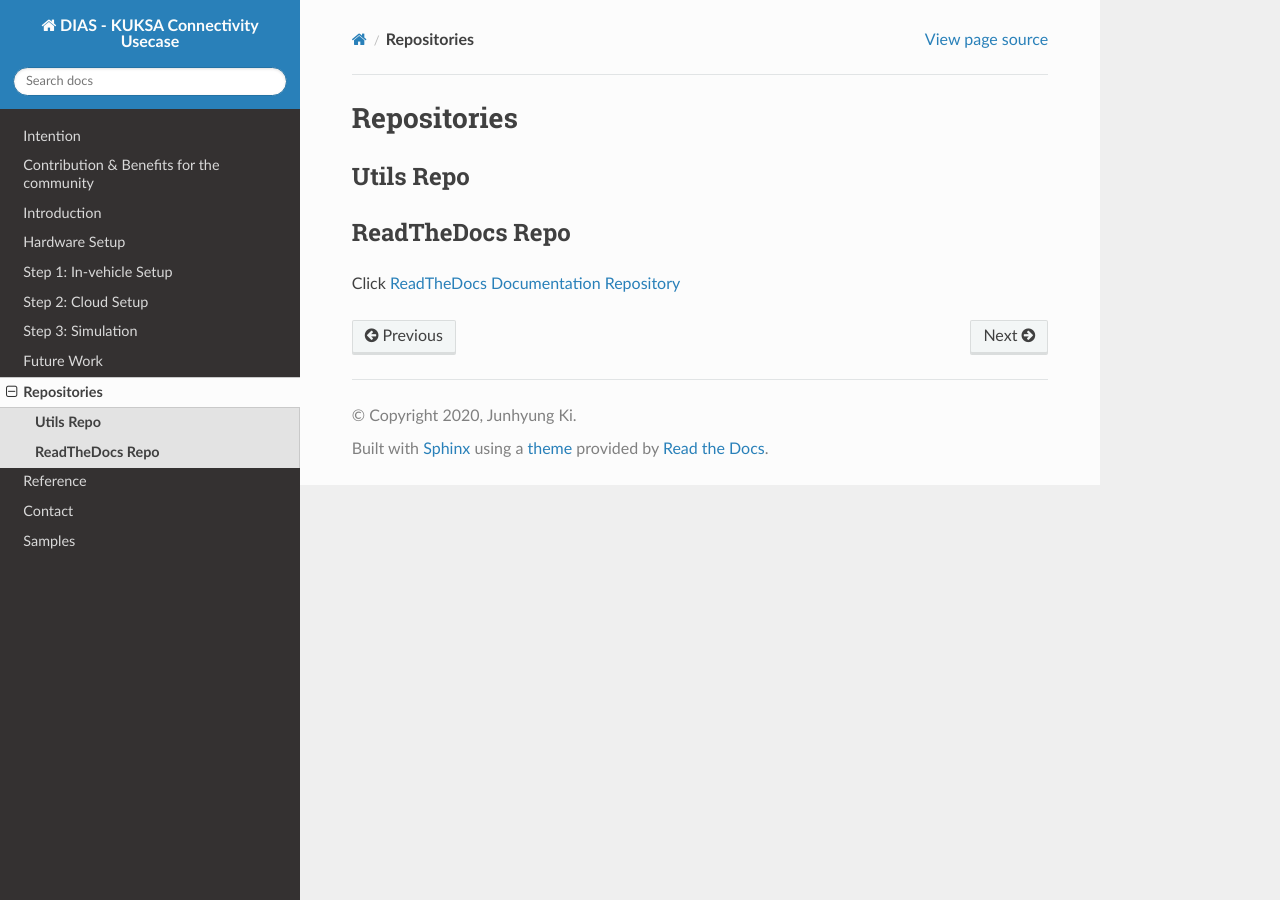
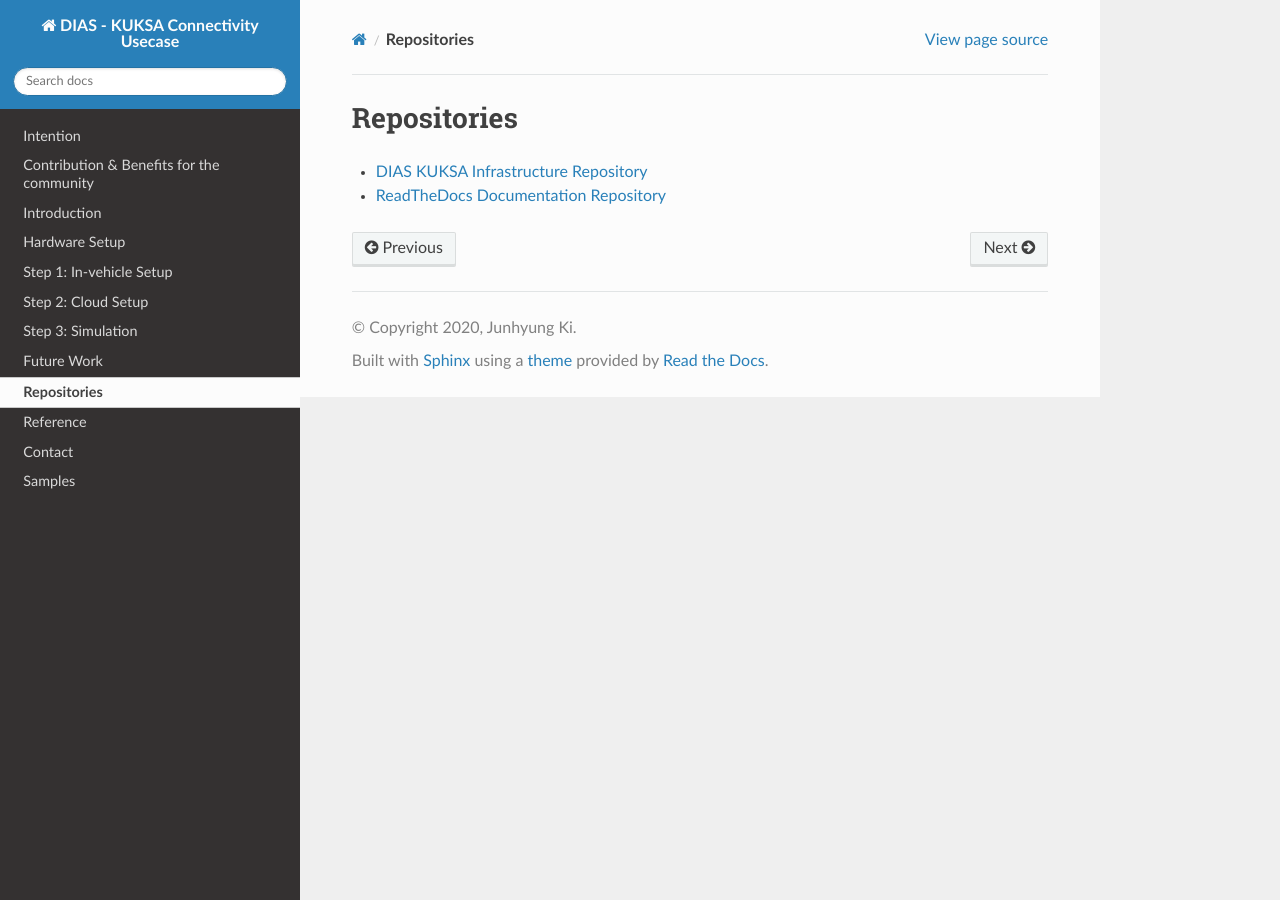
Before and after one commit to junh-ki/dias_kuksa_doc, a Sphinx documentation site: the page built from docs/source/contents/repo.rst, in a window 1280 px wide. Built offline with Sphinx 7.4.7 and the Read the Docs theme 2.0.0, drawn with Linux system fonts in a browser that asks for light colours; formulas are drawn with MathJax 3.

Commit message:
repo edited

```diff
--- a/docs/source/contents/repo.rst
+++ b/docs/source/contents/repo.rst
@@ -1,11 +1,6 @@
 **Repositories**
 ################
 
-**Utils Repo**
-==============
+- `DIAS KUKSA Infrastructure Repository <https://github.com/junh-ki/dias_kuksa>`_
 
-
-**ReadTheDocs Repo**
-====================
-
-Click `ReadTheDocs Documentation Repository <https://github.com/junh-ki/dias_kuksa_doc>`_
+- `ReadTheDocs Documentation Repository <https://github.com/junh-ki/dias_kuksa_doc>`_
```
